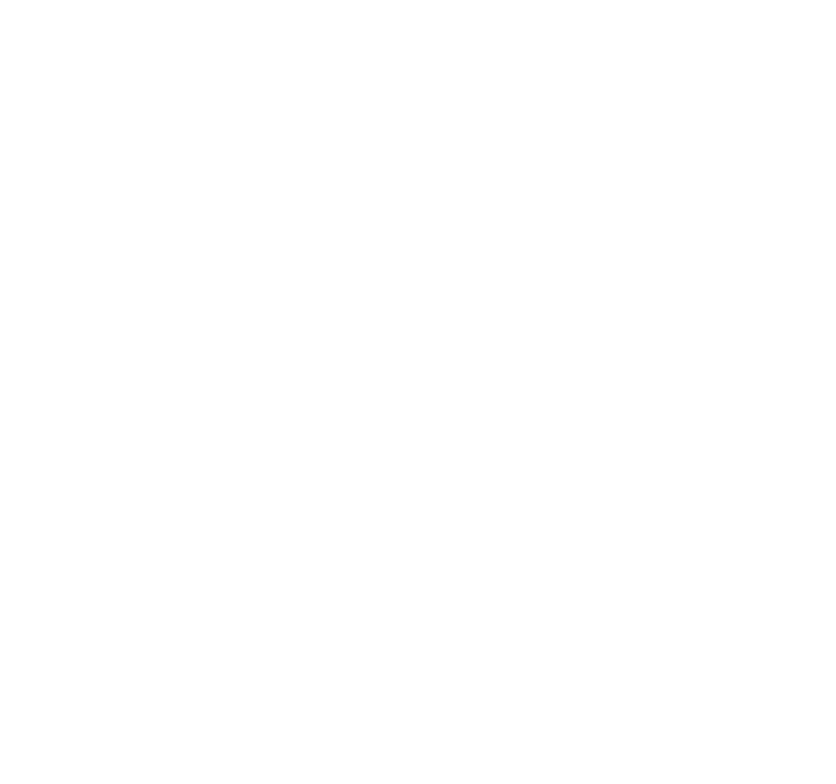
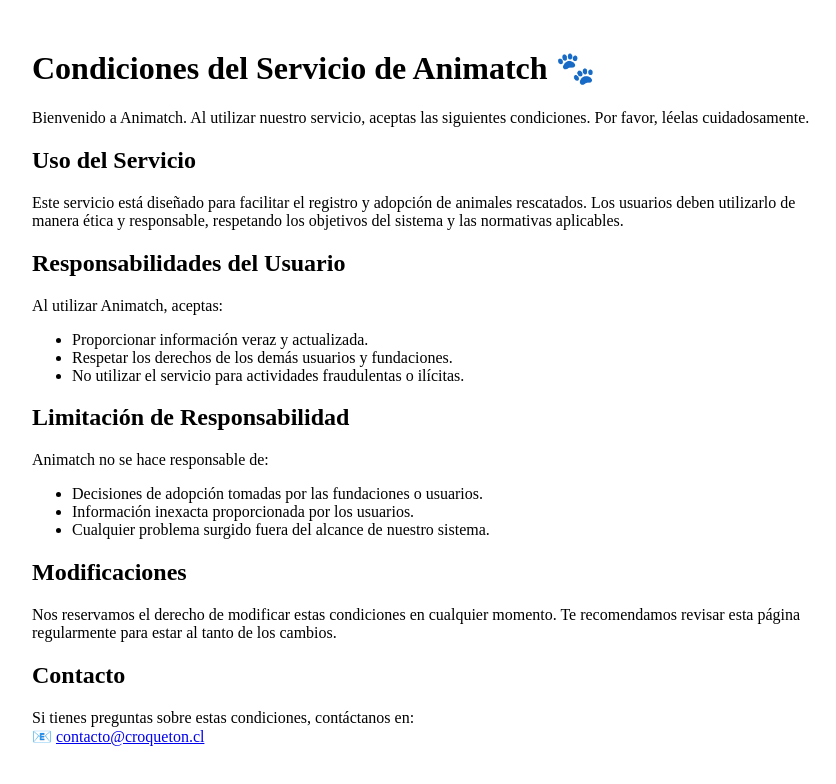
Before and after one commit to respinoza-p/animatch-web.app, a React (Vite) app: page /terms-of-service in a window 1280 px wide. Before the commit this address had no page. Shown: the top 784 px of the page, without its empty margins (208-1044 px from the left). Built offline with nearby package versions, Linux system fonts and the light colour scheme.

Commit message:
Se agrega página con las condiciones del servicio

```diff
--- a/package.json
+++ b/package.json
@@ -12,7 +12,8 @@
   "dependencies": {
     "@react-oauth/google": "^0.12.1",
     "react": "^18.3.1",
-    "react-dom": "^18.3.1"
+    "react-dom": "^18.3.1",
+    "react-router-dom": "^7.1.3"
   },
   "devDependencies": {
     "@eslint/js": "^9.17.0",
--- a/src/App.jsx
+++ b/src/App.jsx
@@ -1,31 +1,36 @@
 import React from "react";
 import { GoogleOAuthProvider, GoogleLogin } from "@react-oauth/google";
+import { Link } from "react-router-dom";
 
 function App() {
+  // Manejo del inicio de sesión exitoso
   const handleSuccess = (credentialResponse) => {
     console.log("Credenciales de inicio de sesión:", credentialResponse);
   };
 
+  // Manejo de errores en el inicio de sesión
   const handleFailure = () => {
     console.error("Error al iniciar sesión.");
   };
 
   return (
     <GoogleOAuthProvider clientId="TU_CLIENT_ID_DE_GOOGLE">
-      <div style={{ textAlign: "center", marginTop: "50px" }}>
-        <h1>¡Bienvenido a Animatch!</h1>
-        <GoogleLogin
-          onSuccess={handleSuccess}
-          onError={handleFailure}
-        />
+      <div style={{ textAlign: "center", marginTop: "50px", padding: "20px" }}>
+        <h1>¡Bienvenido a Animatch! 🐾</h1>
+        <p>Conecta mascotas rescatadas con familias amorosas.</p>
+        <GoogleLogin onSuccess={handleSuccess} onError={handleFailure} />
+
+        {/* Footer */}
+        <footer style={{ marginTop: "50px", borderTop: "1px solid #ccc", paddingTop: "20px" }}>
+          <p>
+            <Link to="/privacy-policy" style={{ marginRight: "15px" }}>
+              Política de Privacidad
+            </Link>
+            <Link to="/terms-of-service">Condiciones del Servicio</Link>
+          </p>
+        </footer>
       </div>
-      <footer style={{ marginTop: "50px" }}>
-        <p>
-          <Link to="/privacy-policy">Política de Privacidad</Link>
-        </p>
-      </footer>
     </GoogleOAuthProvider>
-
   );
 }
 
--- /dev/null
+++ b/src/TermsOfService.jsx
@@ -0,0 +1,57 @@
+import React from "react";
+
+const TermsOfService = () => {
+  return (
+    <div style={{ padding: "20px", maxWidth: "800px", margin: "auto" }}>
+      <h1>Condiciones del Servicio de Animatch 🐾</h1>
+      <p>
+        Bienvenido a Animatch. Al utilizar nuestro servicio, aceptas las
+        siguientes condiciones. Por favor, léelas cuidadosamente.
+      </p>
+
+      <h2>Uso del Servicio</h2>
+      <p>
+        Este servicio está diseñado para facilitar el registro y adopción de
+        animales rescatados. Los usuarios deben utilizarlo de manera ética y
+        responsable, respetando los objetivos del sistema y las normativas
+        aplicables.
+      </p>
+
+      <h2>Responsabilidades del Usuario</h2>
+      <p>
+        Al utilizar Animatch, aceptas:
+        <ul>
+          <li>Proporcionar información veraz y actualizada.</li>
+          <li>Respetar los derechos de los demás usuarios y fundaciones.</li>
+          <li>No utilizar el servicio para actividades fraudulentas o ilícitas.</li>
+        </ul>
+      </p>
+
+      <h2>Limitación de Responsabilidad</h2>
+      <p>
+        Animatch no se hace responsable de:
+        <ul>
+          <li>Decisiones de adopción tomadas por las fundaciones o usuarios.</li>
+          <li>Información inexacta proporcionada por los usuarios.</li>
+          <li>Cualquier problema surgido fuera del alcance de nuestro sistema.</li>
+        </ul>
+      </p>
+
+      <h2>Modificaciones</h2>
+      <p>
+        Nos reservamos el derecho de modificar estas condiciones en cualquier
+        momento. Te recomendamos revisar esta página regularmente para estar al
+        tanto de los cambios.
+      </p>
+
+      <h2>Contacto</h2>
+      <p>
+        Si tienes preguntas sobre estas condiciones, contáctanos en:
+        <br />
+        📧 <a href="mailto:contacto@croqueton.cl">contacto@croqueton.cl</a>
+      </p>
+    </div>
+  );
+};
+
+export default TermsOfService;
--- a/src/main.jsx
+++ b/src/main.jsx
@@ -3,6 +3,7 @@ import ReactDOM from "react-dom/client";
 import { BrowserRouter as Router, Routes, Route } from "react-router-dom";
 import App from "./App";
 import PrivacyPolicy from "./PrivacyPolicy";
+import TermsOfService from "./TermsOfService";
 
 ReactDOM.createRoot(document.getElementById("root")).render(
   <React.StrictMode>
@@ -10,6 +11,7 @@ ReactDOM.createRoot(document.getElementById("root")).render(
       <Routes>
         <Route path="/" element={<App />} />
         <Route path="/privacy-policy" element={<PrivacyPolicy />} />
+        <Route path="/terms-of-service" element={<TermsOfService />} />
       </Routes>
     </Router>
   </React.StrictMode>
```
Also changed, not shown: 1 other file (tests, documents, lock files or other folders).
